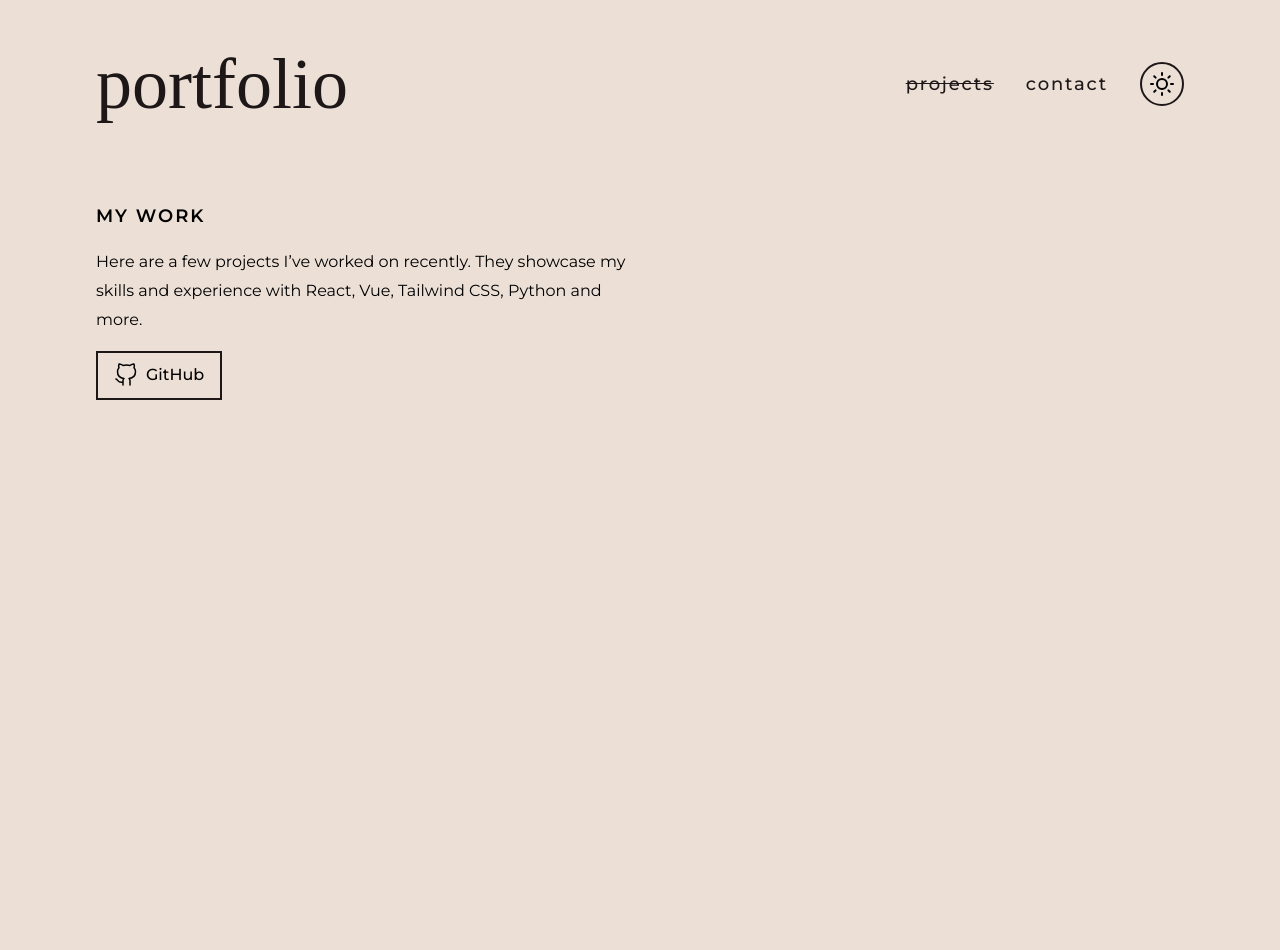
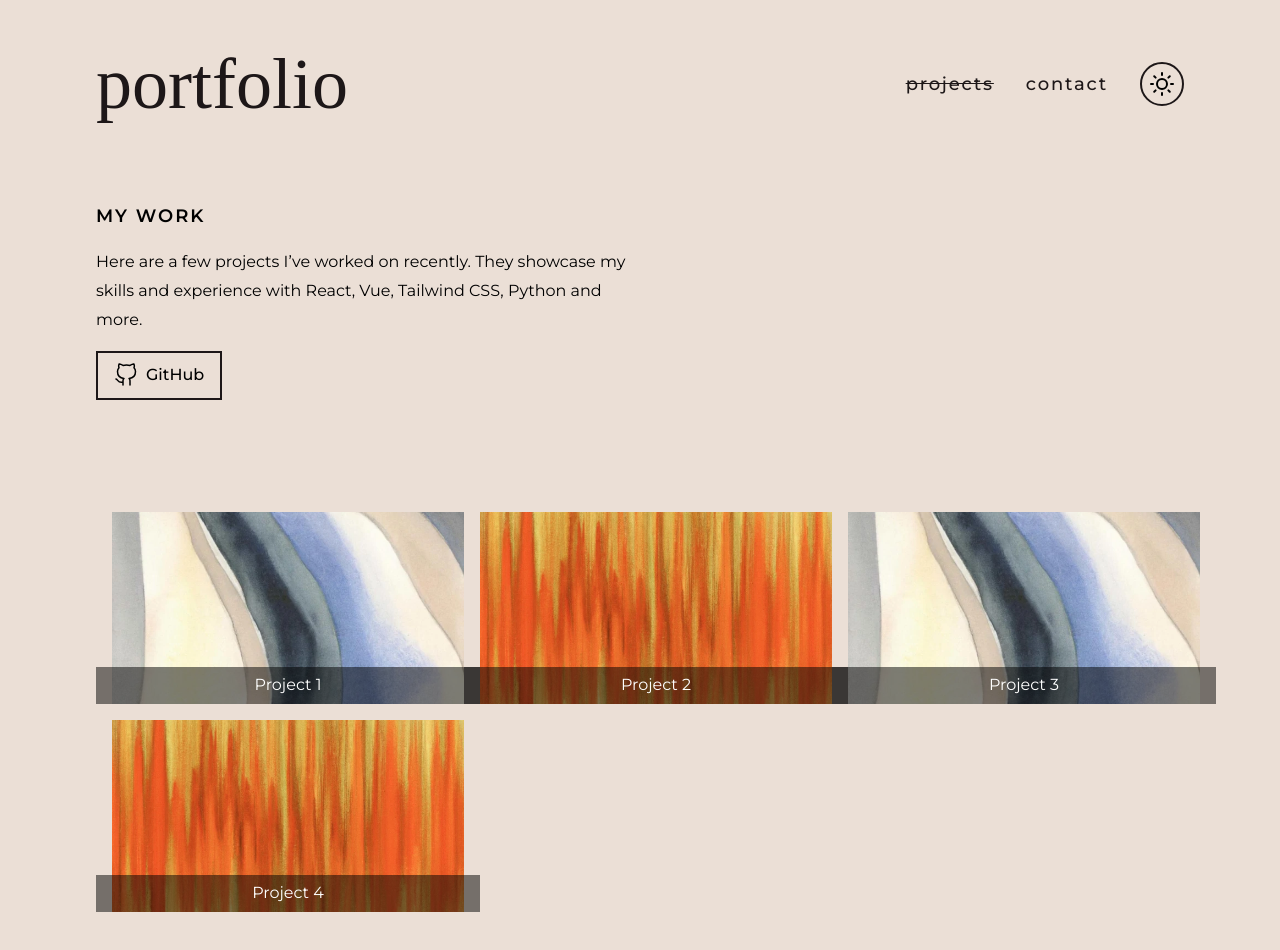
Before and after one commit to fexgroot/my-portfolio, a React (Vite) app: page /projects in a window 1280 px wide. Shown: the top 950 px of the page. Before the commit the page ends 800 px from the top, so only its background shows below. Built offline with nearby package versions, Linux system fonts and the light colour scheme; a web font is replaced by a local one.

Commit message:
project image links prototype

```diff
--- /dev/null
+++ b/src/components/ProjectLink.jsx
@@ -0,0 +1,23 @@
+import React from "react";
+
+const ProjectLink = ({ title, imageUrl }) => {
+  return (
+    <div className="project-link relative h-48 w-96 min-w-[] p-4">
+      <a
+        href="#"
+        className="flex h-full flex-col items-center justify-center gap-2"
+      >
+        <img
+          src={imageUrl}
+          alt={title}
+          className="project-image h-48 w-full object-cover"
+        />
+        <h3 className="project-title absolute bottom-0 w-full bg-black bg-opacity-50 py-1 text-center text-white">
+          {title}
+        </h3>
+      </a>
+    </div>
+  );
+};
+
+export default ProjectLink;
--- a/src/pages/Projects.jsx
+++ b/src/pages/Projects.jsx
@@ -1,18 +1,31 @@
 import * as Icon from "react-feather";
 import Button from "../components/Button";
+import ProjectLink from "../components/Projectlink";
 
 export default function Projects() {
   return (
+    <>
       <div className="dark:text-sec flex flex-col gap-4 lg:max-w-[50%]">
         <h2>My work</h2>
         <p>
-        Here are a few projects I’ve worked on recently. They showcase my skills
-        and experience with React, Vue, Tailwind CSS, Python and more.
+          Here are a few projects I’ve worked on recently. They showcase my
+          skills and experience with React, Vue, Tailwind CSS, Python and more.
         </p>
-      <Button href="https://github.com/fexgroot" className={"px-4 py-2"}>
+        <Button
+          href="https://github.com/fexgroot"
+          target="_blank"
+          className={"px-4 py-2"}
+        >
           <Icon.GitHub strokeWidth={1.5} />
           GitHub
         </Button>
       </div>
+      <div className="mt-8 grid grid-cols-1 gap-4 sm:grid-cols-2 lg:grid-cols-3">
+        <ProjectLink title="Project 1" imageUrl="/src/img/slate.webp" />
+        <ProjectLink title="Project 2" imageUrl="/src/img/orange.webp" />
+        <ProjectLink title="Project 3" imageUrl="/src/img/slate.webp" />
+        <ProjectLink title="Project 4" imageUrl="/src/img/orange.webp" />
+      </div>
+    </>
   );
 }
```
Also changed, not shown: src/img/orange.webp (added), src/img/slate.webp (added). Lines whose indentation alone changed are shown as unchanged.
